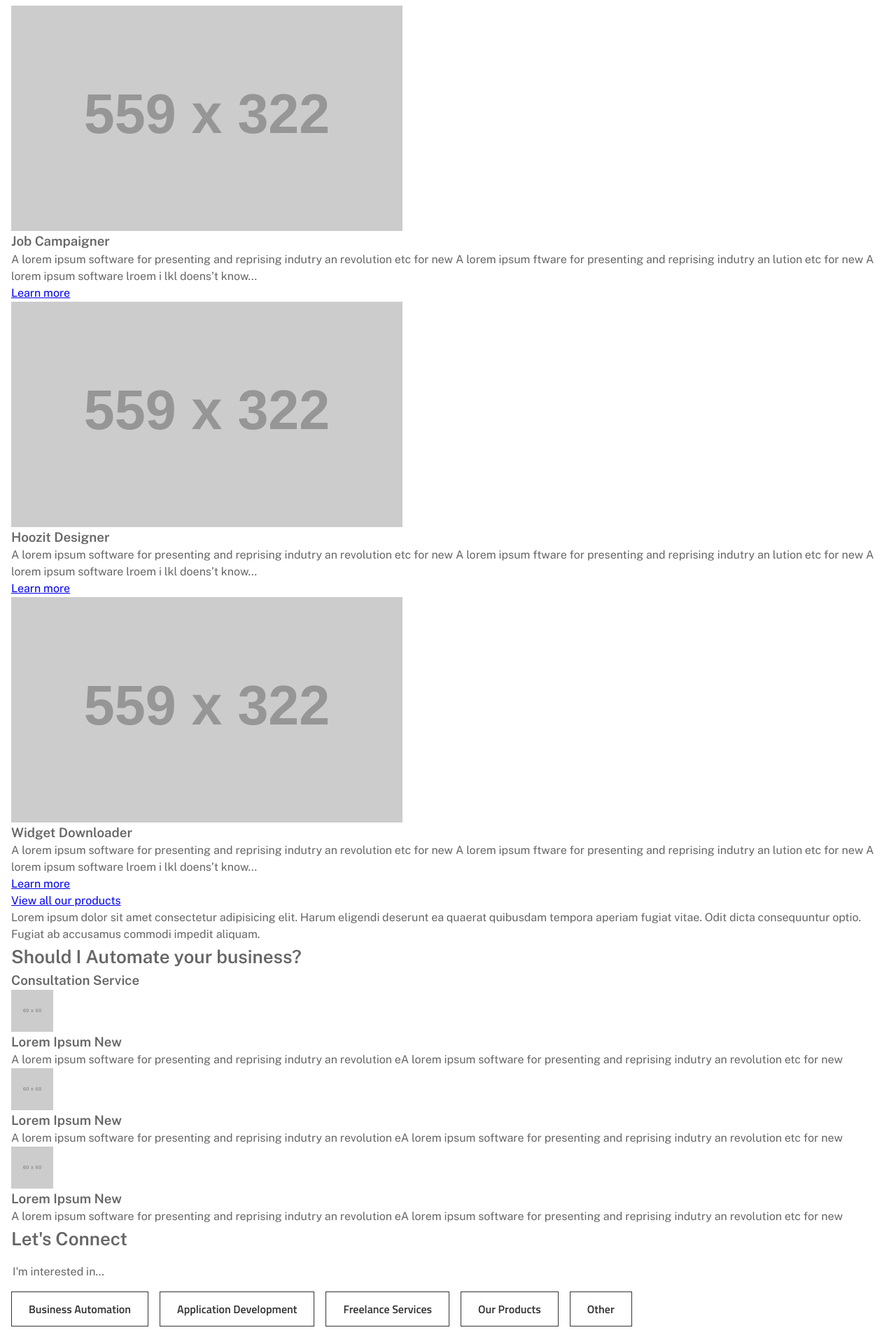
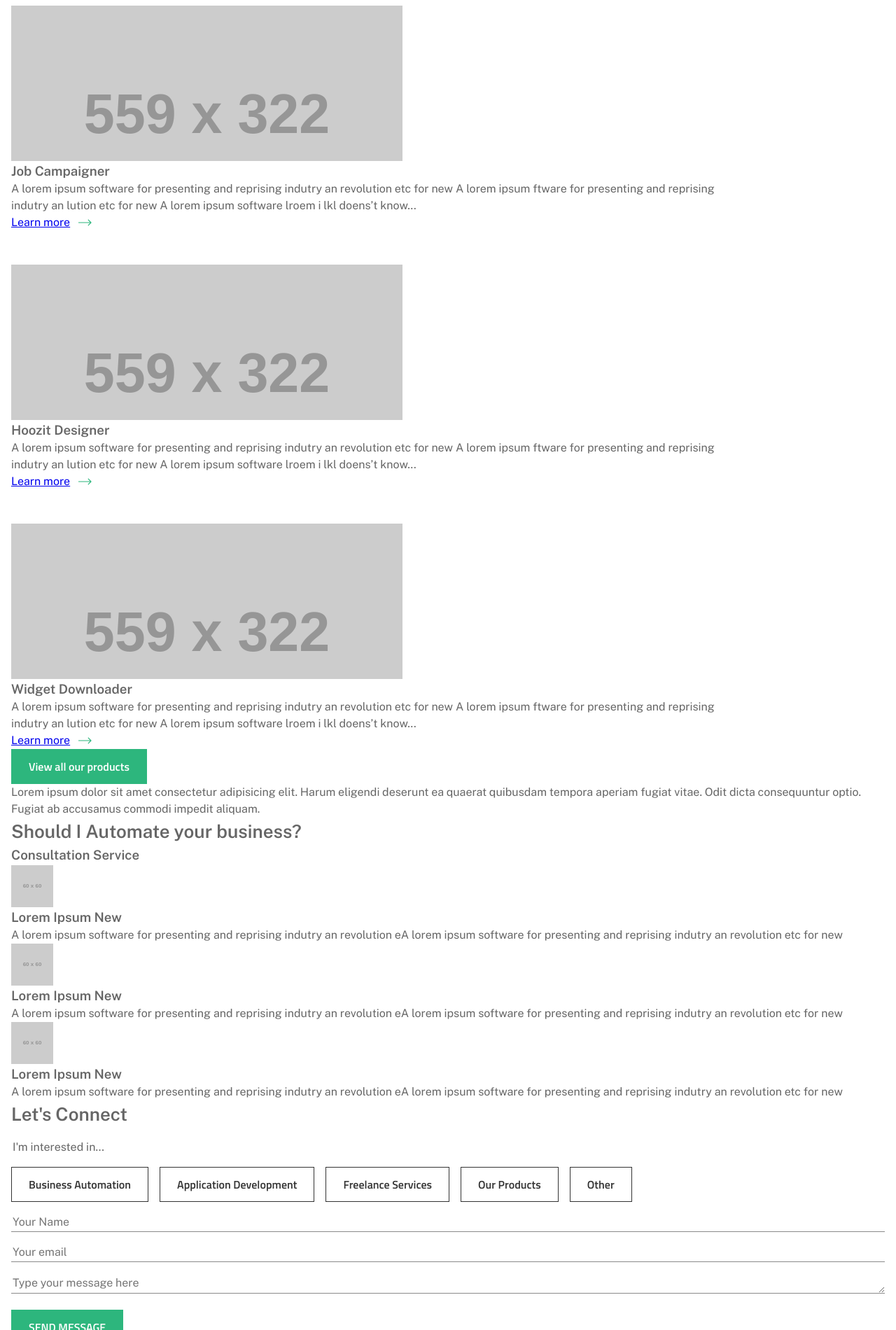
Before and after one commit to rshageer/rshageer.github.io, a Jekyll site: the page built from index.md, in a window 1280 px wide. Shown: the part 1732-3632 px from the top of the page at 70% size. Built offline with Jekyll 4.4.1, drawn with Linux system fonts in a browser that asks for light colours.

Commit message:
styled initial parts of the Home Products Component

```diff
--- a/_includes/home_products.html
+++ b/_includes/home_products.html
@@ -1,22 +1,22 @@
-<article aria-label="List of our Products">
+<article aria-label="List of our Products" class="home-products">
   <header class="decorated-heading">
     <h3>Latest Works</h3>
     <h2 id="productsHeading">Some of our Work</h2>
   </header>
-  <section aria-labelledby="productsHeading">
+  <section aria-labelledby="productsHeading" class="home-products__list | flow">
     {% for product in site.products%}
-    <article aria-label="{{ product.title }} Information Card">
+    <article aria-label="{{ product.title }} Information Card" class="home-products__card">
       <img src="{{ product.img }}" alt="{{ product.imgAlt }}">
       <section aria-labelledby="{{ product.title }}Heading">
         <h3 id="{{ product.title }}Heading">{{ product.title }}</h3>
         <p>{{product.summary}}</p>
-        <a href="{{ product.link }}">Learn more</a>
+        <a href="{{ product.link }}" class="icon-arrow-after">Learn more</a>
       </section>
     </article>
     {% endfor %}
   </section>
   <section aria-label="Link to All Products">
-    <a href="#">View all our products</a>
+    <a href="#" class="button">View all our products</a>
     <p>
       Lorem ipsum dolor sit amet consectetur adipisicing elit. Harum eligendi deserunt ea quaerat quibusdam tempora aperiam fugiat vitae. Odit dicta consequuntur optio. Fugiat ab accusamus commodi impedit aliquam.
     </p>
--- /dev/null
+++ b/_sass/blocks/_home-products.scss
@@ -0,0 +1,18 @@
+.home-products{
+  &__list{
+    --flow-space: 3rem;
+  }
+}
+
+.home-products__card {
+  position: relative;
+  & > section {
+    position: absolute;
+    width: 85%;
+    border-top-right-radius: 2.625rem;
+    z-index: 2;
+    bottom: 0;
+    left: 0;
+    background-color: white;
+  }
+}
--- a/_sass/blocks/_index.scss
+++ b/_sass/blocks/_index.scss
@@ -5,3 +5,4 @@
 @import './home-services';
 @import './home';
 @import './decorated-heading';
+@import './home-products';
--- /dev/null
+++ b/_sass/utils/_icons.scss
@@ -0,0 +1,6 @@
+.icon-arrow-after{
+  &::after{
+    content: url(/assets/images/icons/arrow-icon.svg);
+    margin-inline-start: .75rem;
+  }
+}
--- a/_sass/utils/_index.scss
+++ b/_sass/utils/_index.scss
@@ -4,3 +4,4 @@
 @import './tabs';
 @import './typography';
 @import './box-model';
+@import './icons';
```
Also changed, not shown: _sass/utils/_effects.scss (line endings or trailing spaces), assets/images/icons/arrow-icon.svg (added).
